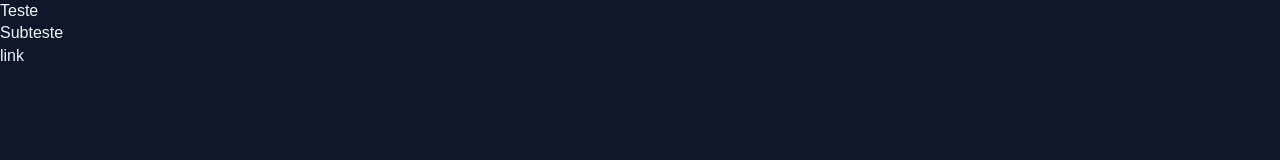
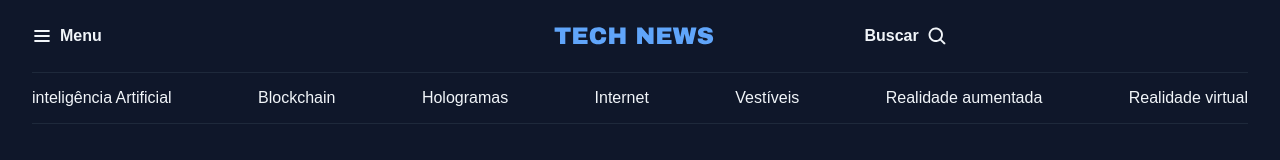
Before and after one commit to jvsantos1/Portal-de-Noticias, a plain HTML site: page index.html in a window 1280 px wide. Drawn offline with Linux system fonts and the light colour scheme.

Commit message:
feature: criando o header

```diff
--- a/index.html
+++ b/index.html
@@ -10,8 +10,31 @@
     <link href="https://fonts.googleapis.com/css2?family=Archivo:ital,wght@0,100..900;1,100..900&display=swap" rel="stylesheet">
 </head>
 <body>
-    <h1>Teste</h1>
-    <h2>Subteste</h2>
-    <a href="#">link</a>
+    <header class="container">
+        <nav id="primary" class="grid grid-flow-col">
+            <div>
+                <img src="/assets/icons/List.svg" alt="ícone de menu">
+                <strong>Menu</strong>
+            </div>
+
+            <div>
+                <img src="/assets/Logo.svg" alt="TechNews Logo">
+            </div>
+
+            <div>
+                <strong>Buscar</strong>
+                <img src="/assets/icons/MagnifyingGlass.svg" alt="ícone de lupa para pesquisa">
+            </div>
+        </nav>
+        <nav id="secundary" class="grid grid-flow-col">
+            <a href="#">inteligência Artificial</a>
+            <a href="#">Blockchain</a>
+            <a href="#">Hologramas</a>
+            <a href="#">Internet</a>
+            <a href="#">Vestíveis</a>
+            <a href="#">Realidade aumentada</a>
+            <a href="#">Realidade virtual</a>
+        </nav>
+    </header>
 </body>
 </html>
--- a/styles/global.css
+++ b/styles/global.css
@@ -39,3 +39,18 @@ a:hover {
 h1, h2, h3 {
   font: inherit;
 }
+
+.container {
+  max-width: 1280px;
+  padding-inline: 32px;
+  margin-inline: auto;
+}
+
+/* utility-frist */
+.grid {
+  display: grid;
+}
+
+.grid-flow-col {
+  grid-auto-flow: column;
+}
--- /dev/null
+++ b/styles/header.css
@@ -0,0 +1,25 @@
+#primary {
+  padding-block: 20px;
+
+  div {
+    display: flex;
+    align-items: center;
+    gap: 8px;
+  }
+
+  /* nesting css */
+  div:nth-child(2) {
+    margin-inline: auto;
+  }
+
+  div::nth-child(3){
+    justify-self: end;
+  }
+}
+
+#secundary {
+  padding-block: 14px;
+  border: solid 1px var(--stroke-color);
+  border-inline: none;
+  justify-content: space-between;
+}
--- a/styles/index.css
+++ b/styles/index.css
@@ -1 +1,2 @@
 @import url(global.css);
+@import url(header.css);
```
